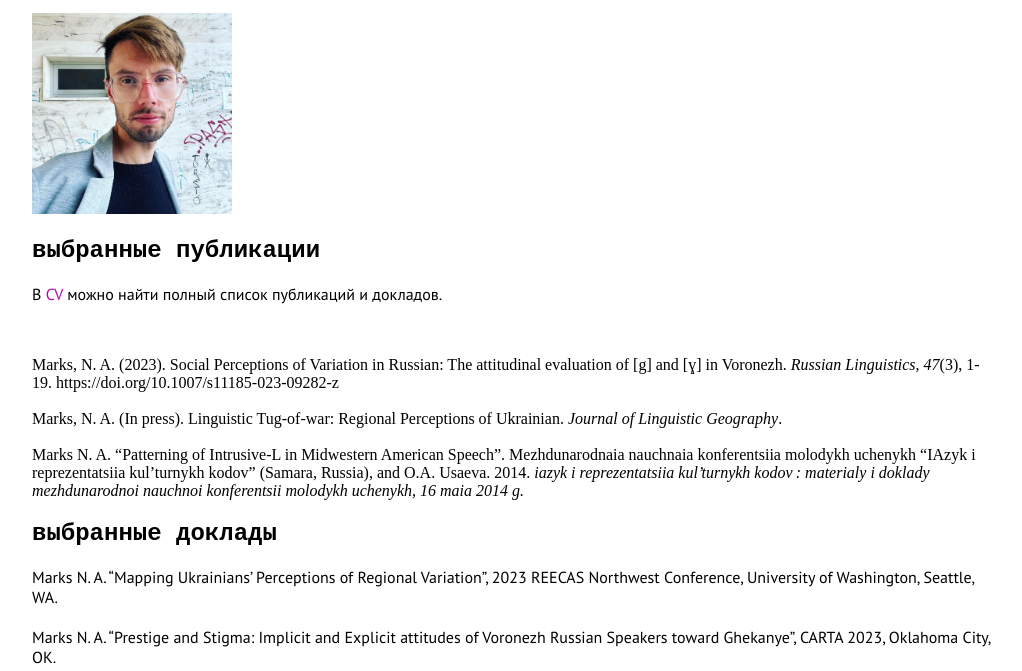
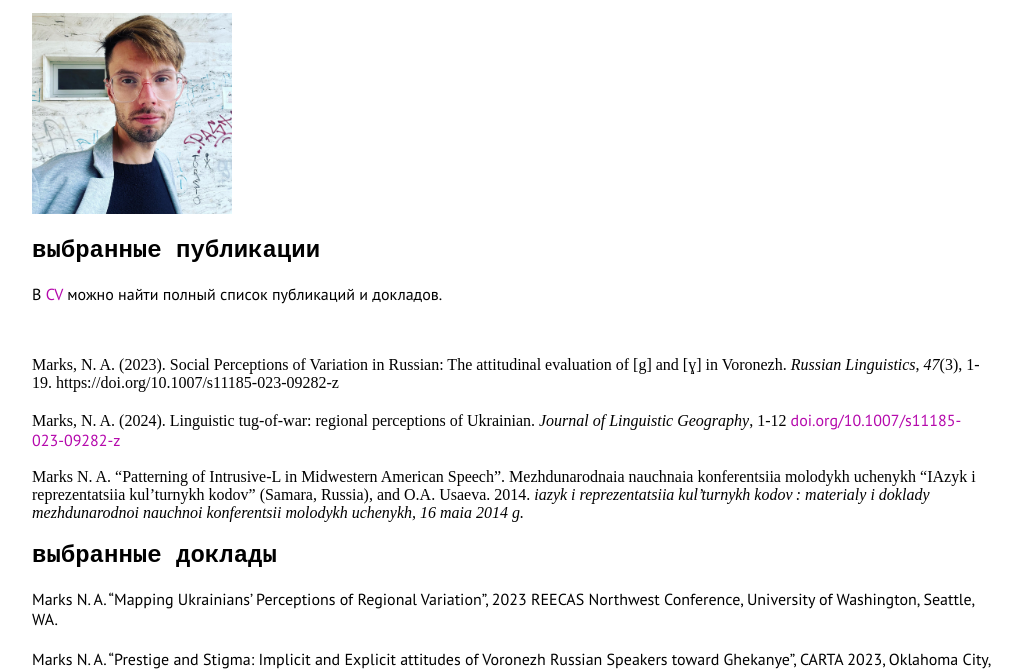
Before and after one commit to namarks89/nathanmarks, a plain HTML site: page publication-russ.html in a window 1280 px wide. Shown: the part 111-782 px from the top of the page, without its empty margins (88-1110 px from the left). Drawn offline with Linux system fonts and the light colour scheme.

Commit message:
Update publication-russ.html

```diff
--- a/publication-russ.html
+++ b/publication-russ.html
@@ -46,7 +46,7 @@
   Marks, N. A. (2023). Social Perceptions of Variation in Russian: The attitudinal evaluation of [g] and [ɣ] in Voronezh. <i>Russian Linguistics</i>, <i>47</i>(3), 1-19. https://doi.org/10.1007/s11185-023-09282-z
     <br>
     <br>
-  Marks, N. A. (In press). Linguistic Tug-of-war: Regional Perceptions of Ukrainian. <i>Journal of Linguistic Geography</i>.
+  Marks, N. A. (2024). Linguistic tug-of-war: regional perceptions of Ukrainian. <i>Journal of Linguistic Geography</i>, 1-12 <a href="https://doi:10.1017/jlg.2024.9." target=blank>doi.org/10.1007/s11185-023-09282-z </a>
   <br>
     <br>
   Marks N. A. “Patterning of Intrusive-L in Midwestern American Speech”.
```
